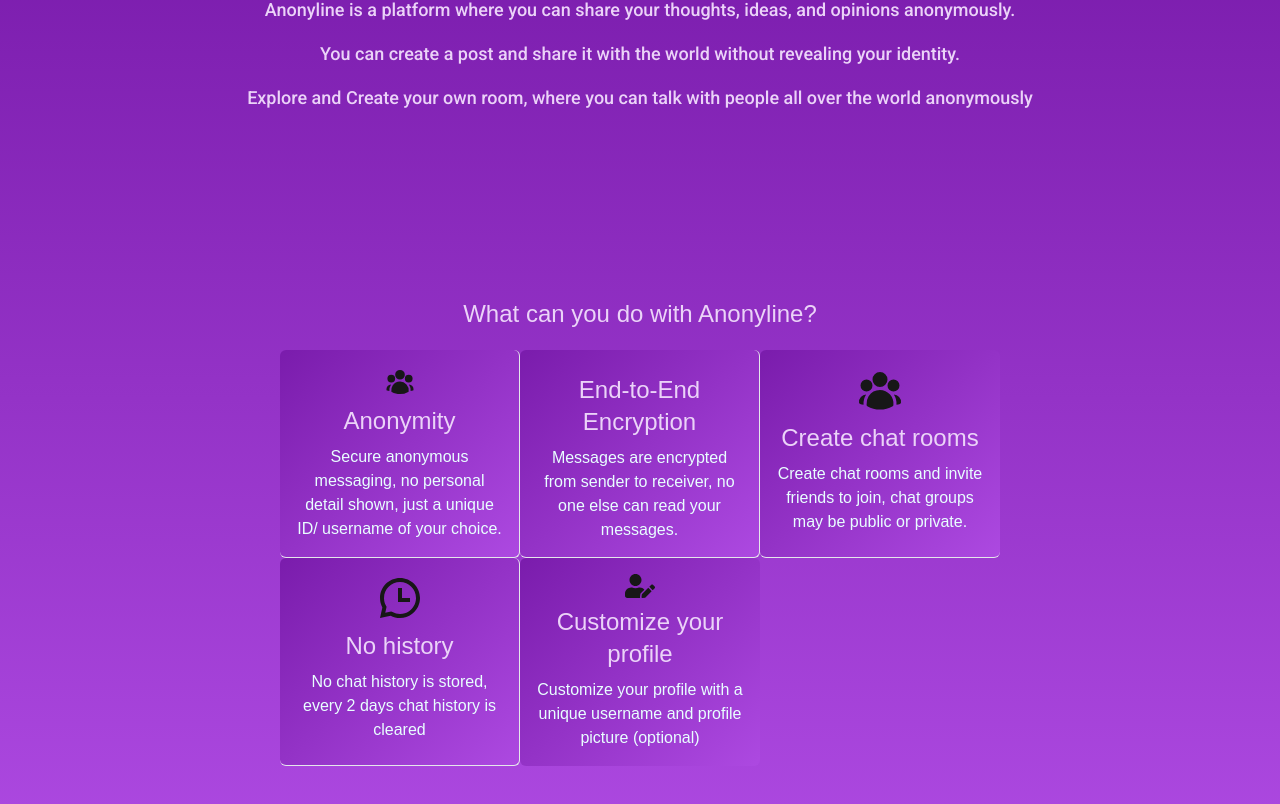
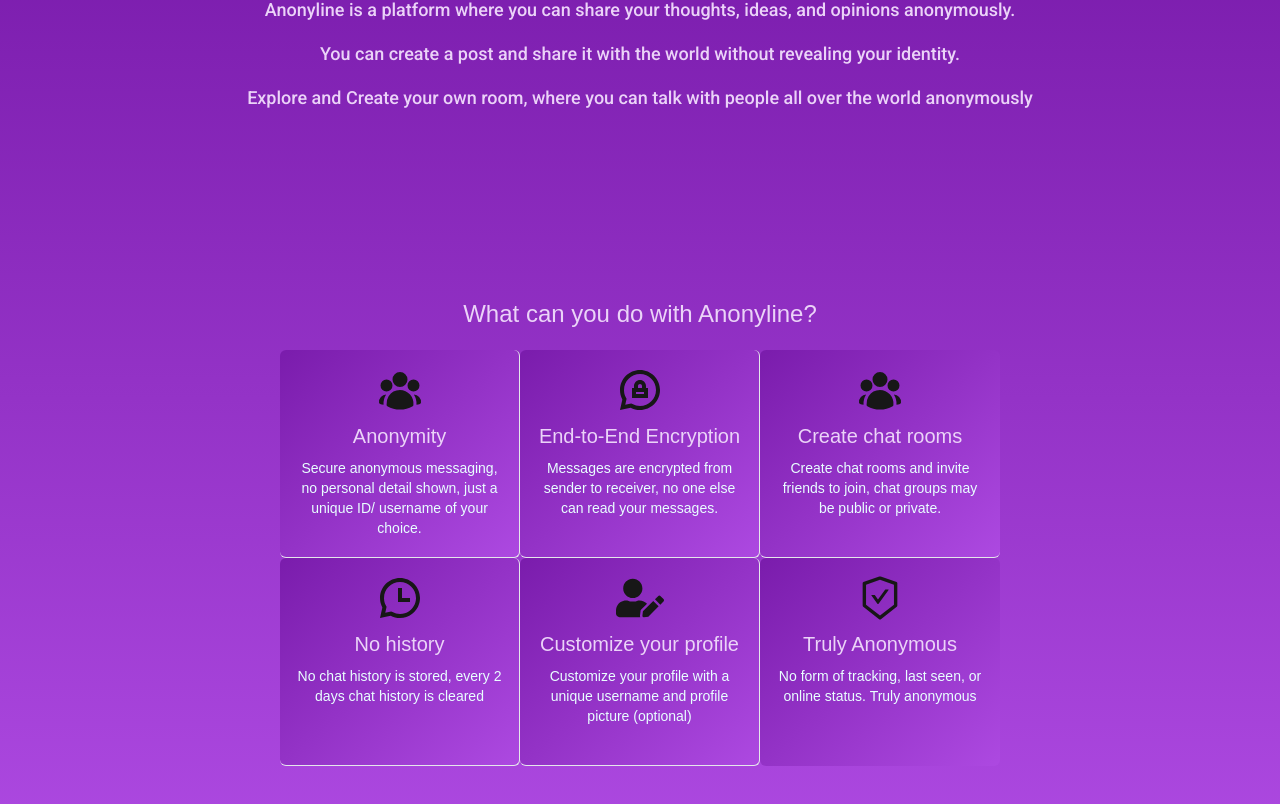
Before and after one commit to MikeyA-yo/anonyline, a Next.js app: page / in a window 1280 px wide. Shown: the part 982-1786 px from the top of the page. Built offline with nearby package versions, Linux system fonts and the light colour scheme.

Commit message:
features page done, feel like deploying but i will wait till i do contact and login

```diff
--- a/components/features.tsx
+++ b/components/features.tsx
@@ -1,4 +1,5 @@
-import { desc } from "motion/react-client";
+
+import { AiOutlineSafetyCertificate } from "react-icons/ai";
 import { FaUserEdit } from "react-icons/fa";
 import { HiUserGroup } from "react-icons/hi2";
 import { RiChatHistoryLine, RiChatPrivateLine } from "react-icons/ri";
@@ -32,6 +33,11 @@
     title:"Customize your profile",
     description:"Customize your profile with a unique username and profile picture (optional)",
     icon:<FaUserEdit className="h-12 w-12" />
+  },
+  {
+    title:"Truly Anonymous",
+    description:"No form of tracking, last seen, or online status. Truly anonymous",
+    icon:<AiOutlineSafetyCertificate className="h-12 w-12" />
   }
 ];
 
@@ -74,15 +80,15 @@
   return (
     <>
       <div
-        className="bg-gradient-to-br from-[#7A1CAC] to-[#AD49E1] hover:from-[#AD49E1]/50 hover:to-[#7A1CAC]/50 h-52 w-60 rounded-md p-2 flex flex-col gap-2 items-center text-center md:border-r-0
+        className="bg-gradient-to-br from-[#7A1CAC] to-[#AD49E1] hover:from-[#AD49E1]/30 hover:to-[#7A1CAC]/30 h-52 w-60 rounded-md p-2 flex flex-col gap-2 items-center text-center md:border-r-0
                 md:p-4
                 md:[&:not(:last-child)]:border-r
                 md:[&:nth-child(3n)]:border-r-0
                 border-b last:border-b-0"
       >
         {icon}
-        <h3 className="text-2xl text-[#EBD3F8]">{title}</h3>
-        <p className="text-[#E9FFFF]">{description}</p>
+        <h3 className="text-xl text-[#EBD3F8]">{title}</h3>
+        <p className="text-[#E9FFFF] text-sm">{description}</p>
       </div>
     </>
   );
```
